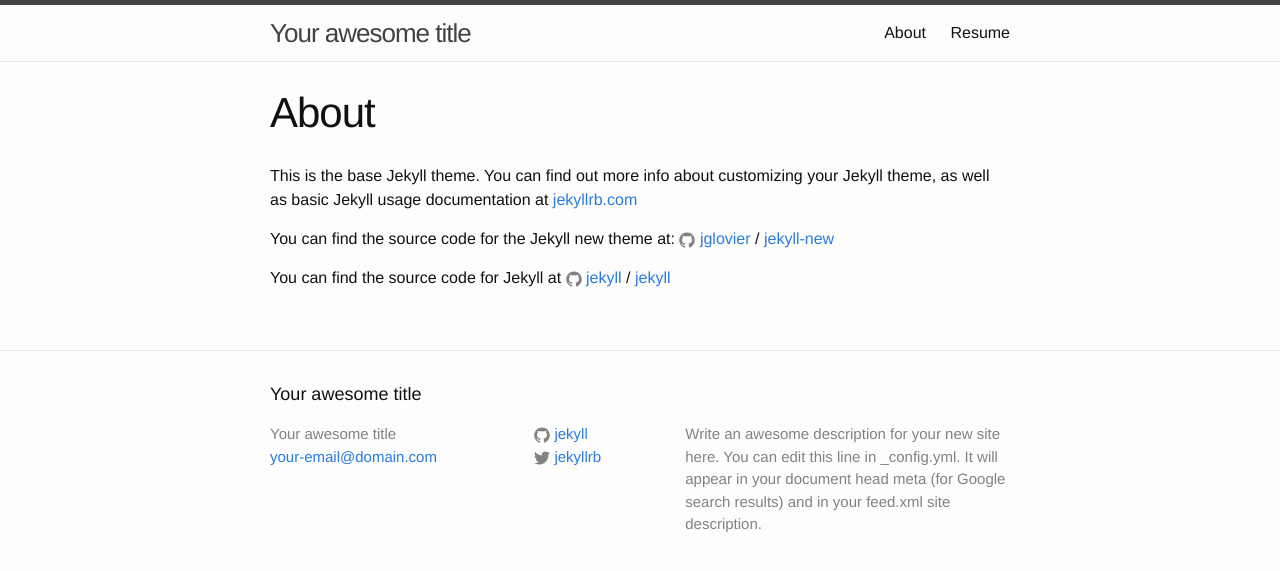
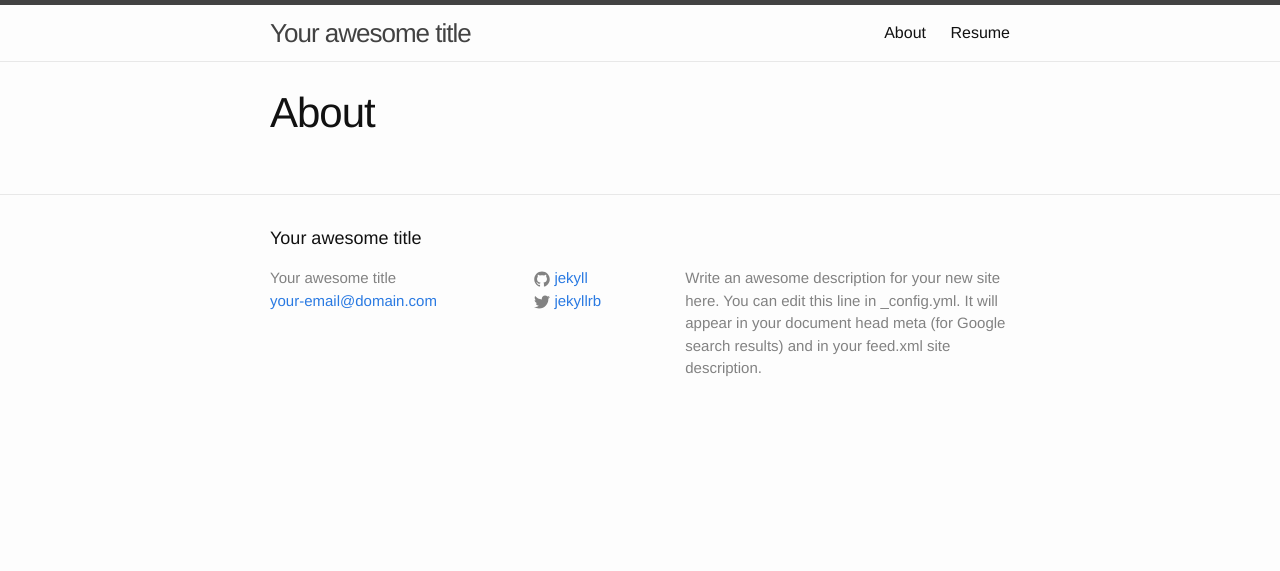
Before and after one commit to octopuscabbage/octopuscabbage.github.io, a Jekyll site: the page built from about.md, in a window 1280 px wide. Shown: the top 571 px of the page. Built offline with Jekyll 4.4.1, drawn with Linux system fonts in a browser that asks for light colours.

Commit message:
updating

```diff
--- a/about.md
+++ b/about.md
@@ -3,13 +3,3 @@
 title: About
 permalink: /about/
 ---
-
-This is the base Jekyll theme. You can find out more info about customizing your Jekyll theme, as well as basic Jekyll usage documentation at [jekyllrb.com](http://jekyllrb.com/)
-
-You can find the source code for the Jekyll new theme at:
-{% include icon-github.html username="jglovier" %} /
-[jekyll-new](https://github.com/jglovier/jekyll-new)
-
-You can find the source code for Jekyll at
-{% include icon-github.html username="jekyll" %} /
-[jekyll](https://github.com/jekyll/jekyll)
--- a/resume.html
+++ b/resume.html
@@ -4,8 +4,7 @@
 permalink: /resume/
 ---
 
-Below is my resume:
 <iframe src="http://docs.google.com/gview?url=https://github.com/octopuscabbage/ChrisDenniston-Resume/raw/master/General_Umkc_Resume.pdf&embedded=true"
-	style="width:600px; height:500px;" frameborder="0"></iframe>
+	style="width:600px; height:500px;" frameborder="0" />
 <br>
 If that link doesn't work click <a href="https://github.com/octopuscabbage/ChrisDenniston-Resume/raw/master/General_Umkc_Resume.pdf">here</a> for a direct link.
```
